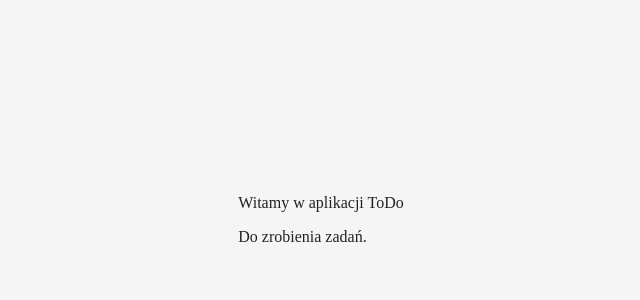
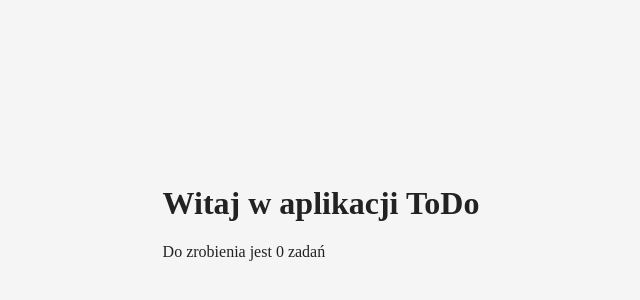
Before and after one commit to PanZdan/zadanie_16_4, a React app: page / in a window 1280 px wide. Shown: the part 188-488 px from the top of the page, without its empty margins (327-967 px from the left). Built offline with nearby package versions, Linux system fonts and the light colour scheme.

Commit message:
Changed titel.js and app.js

```diff
--- a/src/components/Title.js
+++ b/src/components/Title.js
@@ -1,17 +1,13 @@
 import React from 'react';
 
-class Title extends React.Component {
-  constructor(props){
-    super(props);
-  }
-  render() {
-    return(
-      <div>
-        <p>Witamy w aplikacji {this.props.todoName}</p>
-        <p>Do zrobienia {this.props.todoCount.length} zadań.</p>
-      </div>
-      )
-  }
+const Title = props => {
+  return(
+    <div>
+      <h1>Witaj w aplikacji {props.todoName}</h1>
+      <p>Do zrobienia jest {props.todoCount.length} zadań</p>
+    </div>
+
+    )
 }
 
 export default Title;
--- a/src/containers/App.js
+++ b/src/containers/App.js
@@ -28,7 +28,7 @@ class App extends React.Component {
   render() {
     return (
       <div className={style.TodoApp}>
-      <Title todoName="ToDo" todoCount/>
+      <Title todoName="ToDo" todoCount={this.state.data}/>
       </div>
     );
   }
```
Also changed, not shown: 1 other file (tests, documents, lock files or other folders).
